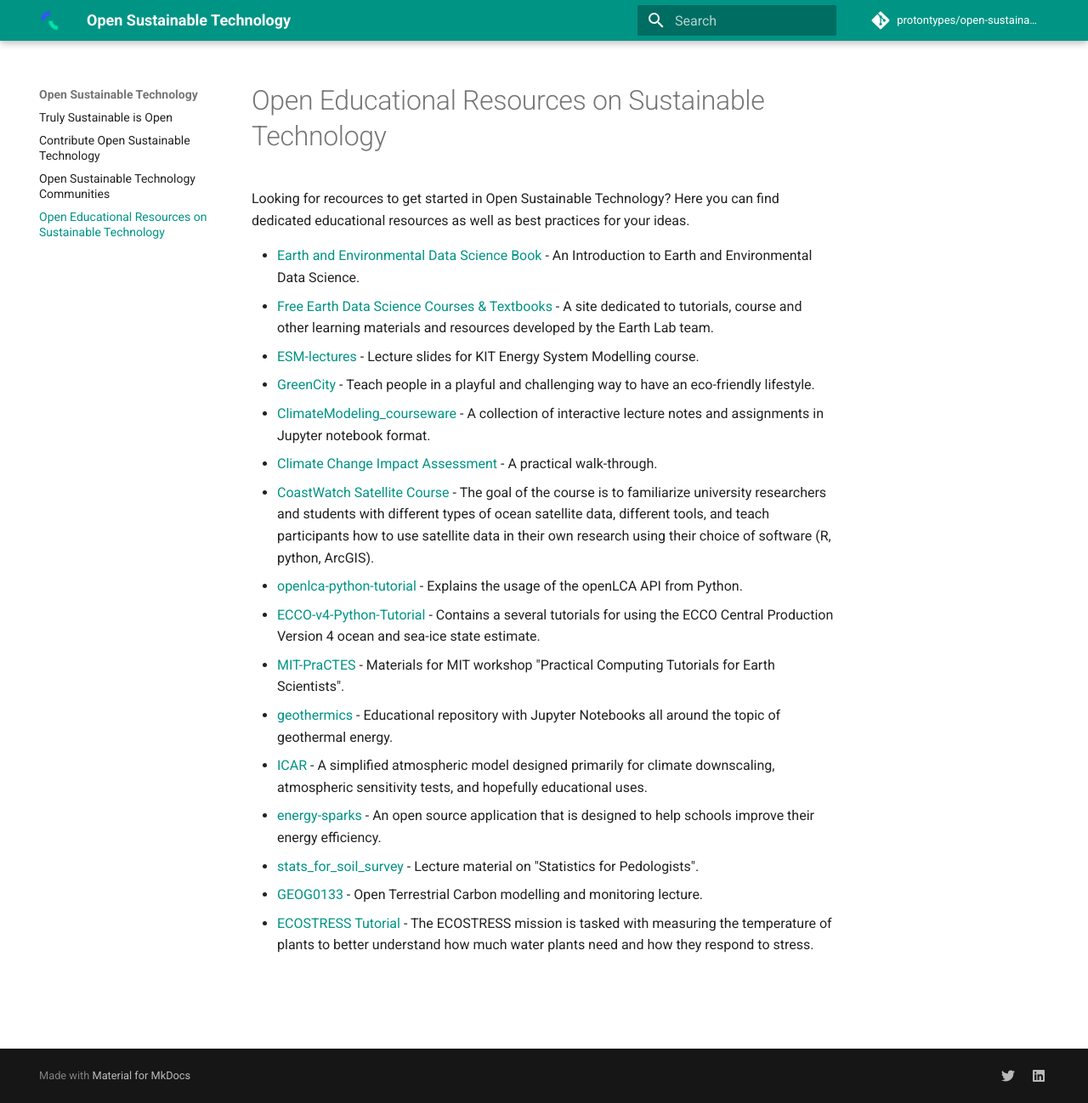
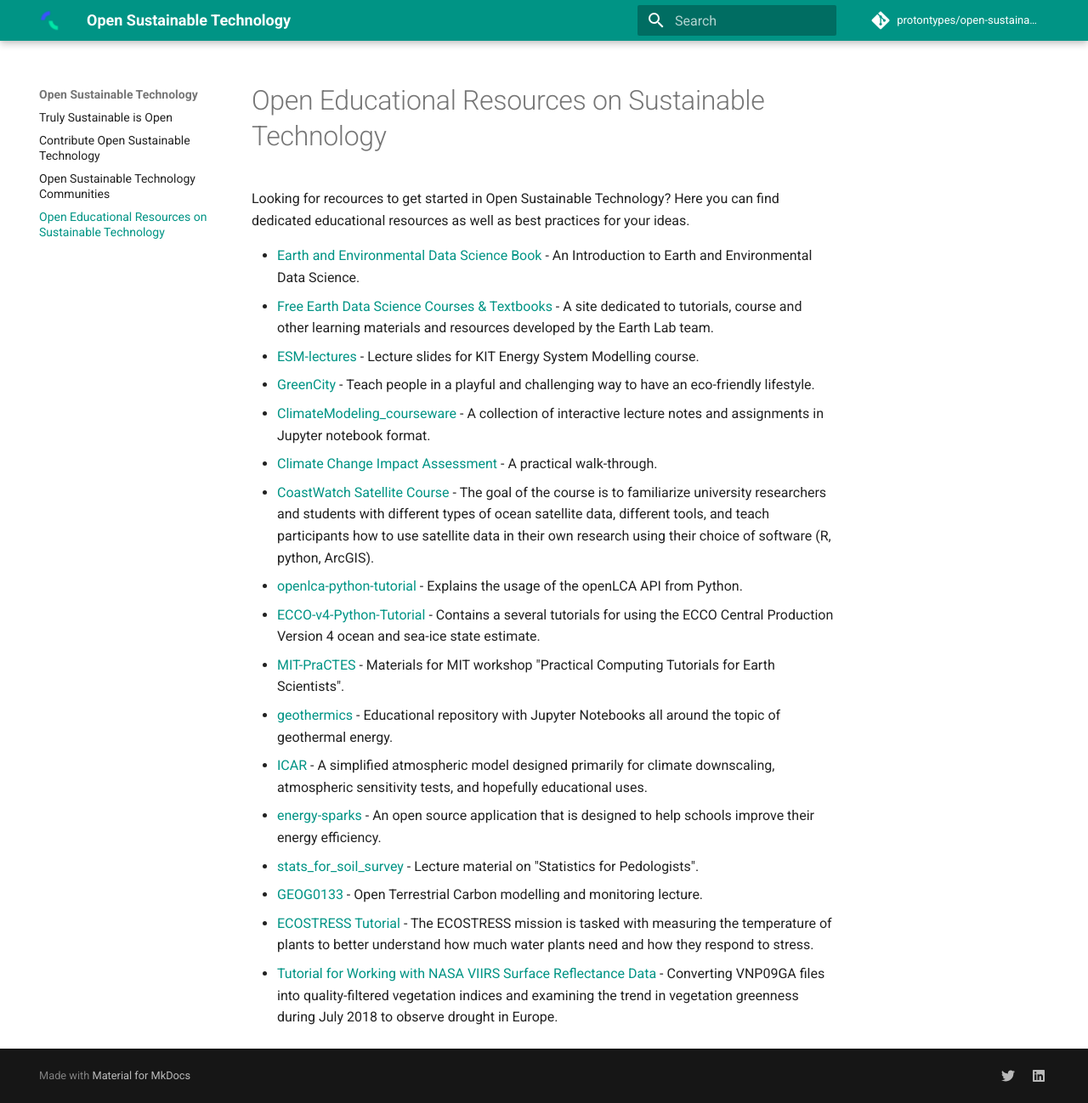
Before and after one commit to protontypes/open-sustainable-technology, an MkDocs documentation site: the page built from docs/EDUCATION.md, in a window 1280 px wide and 1298 px high. Shown: the whole window at 85% size. Built offline with MkDocs 1.6.1 and Material for MkDocs 9.7.7, drawn with Linux system fonts in a browser that asks for light colours; comment, search, counter and statistics services are not loaded.

Commit message:
Update EDUCATION.md

```diff
--- a/docs/EDUCATION.md
+++ b/docs/EDUCATION.md
@@ -18,3 +18,4 @@
 - [stats_for_soil_survey](https://ncss-tech.github.io/stats_for_soil_survey/) - Lecture material on "Statistics for Pedologists".
 - [GEOG0133](https://github.com/profLewis/GEOG0133) -  Open Terrestrial Carbon modelling and monitoring lecture.
 - [ECOSTRESS Tutorial](https://git.earthdata.nasa.gov/projects/LPDUR/repos/tutorial-ecostress) - The ECOSTRESS mission is tasked with measuring the temperature of plants to better understand how much water plants need and how they respond to stress.
+- [Tutorial for Working with NASA VIIRS Surface Reflectance Data](https://git.earthdata.nasa.gov/projects/LPDUR/repos/nasa_viirs_surfacereflectance/) - Converting VNP09GA files into quality-filtered vegetation indices and examining the trend in vegetation greenness during July 2018 to observe drought in Europe.
```
